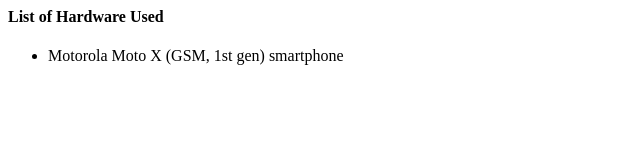
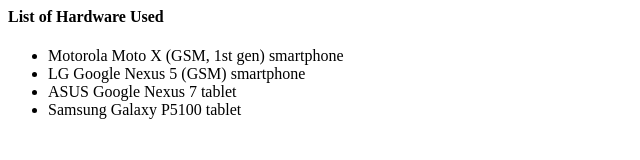
Before and after one commit to ECE575-ProjectA3/TeamA3-master, a plain HTML site: page hardware.html in a window 1280 px wide. Shown: the whole page, without its empty margins (0-640 px from the left). Drawn offline with Linux system fonts and the light colour scheme.

Commit message:
Update hardware.html

```diff
--- a/hardware.html
+++ b/hardware.html
@@ -11,6 +11,9 @@
     <h4> List of Hardware Used </h4>
     <ul>
         <li> Motorola Moto X (GSM, 1st gen) smartphone </li>
+        <li> LG Google Nexus 5 (GSM) smartphone </li>
+        <li> ASUS Google Nexus 7 tablet </li>
+        <li> Samsung Galaxy P5100 tablet </li>
     </ul>
 
 </body>
```
